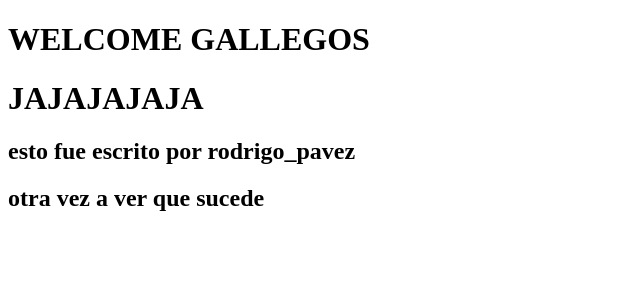
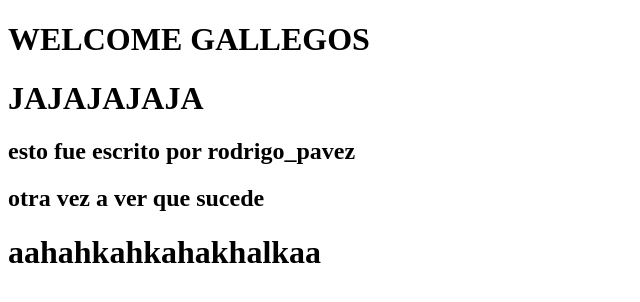
Before and after one commit to RodPav/Evaluacion_Grupal, a plain HTML site: page probando_master.html in a window 1280 px wide. Shown: the whole page, without its empty margins (0-640 px from the left). Drawn offline with Linux system fonts and the light colour scheme.

Commit message:
otro mas

```diff
--- a/probando_master.html
+++ b/probando_master.html
@@ -10,5 +10,6 @@
     <h1>JAJAJAJAJA</h1>
        <h2>esto fue escrito por rodrigo_pavez</h2>
        <h2>otra vez a ver que sucede</h2>
+       <h1>aahahkahkahakhalkaa</h1>
 </body>
 </html>
```
